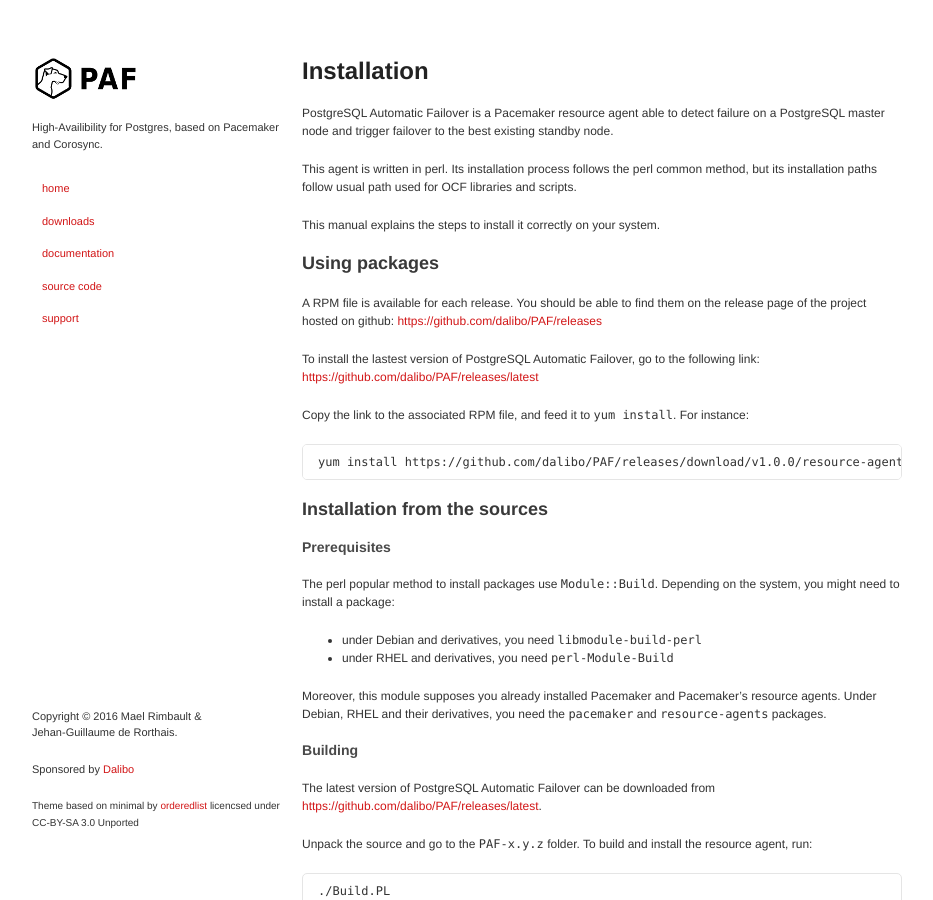
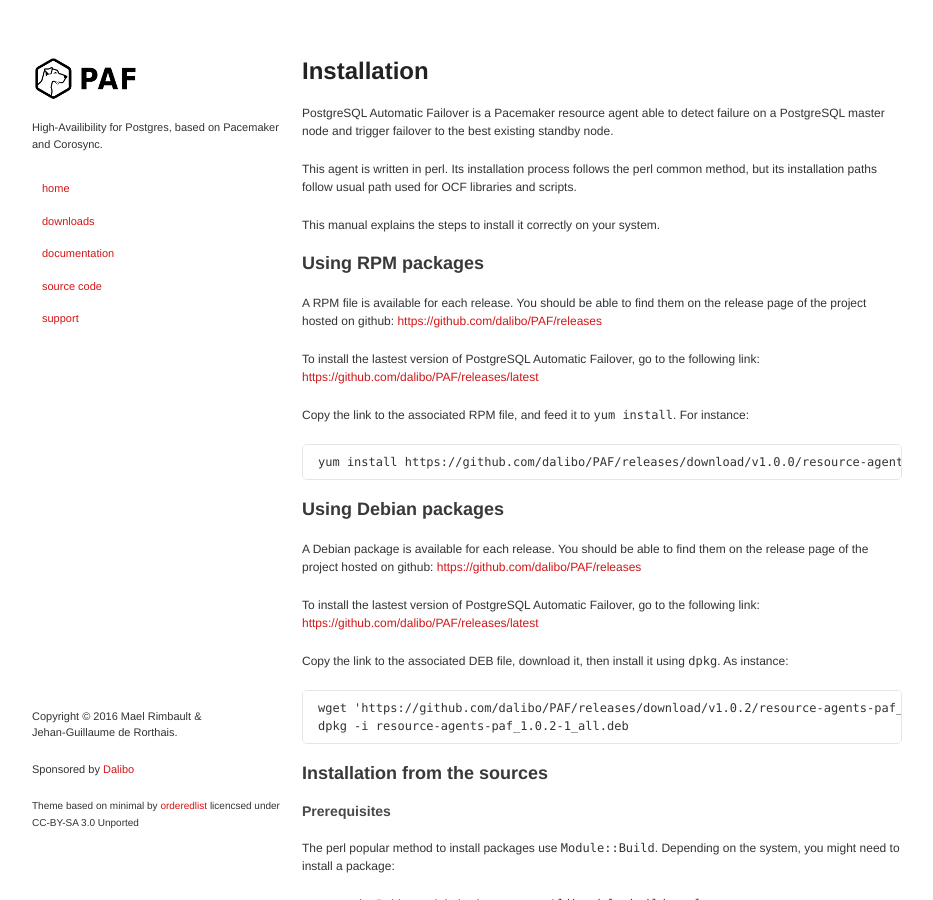
Before and after one commit to ClusterLabs/PAF, a Jekyll site: the page built from install.md, in a window 1280 px wide and 900 px high. Shown: the whole window, without its empty margins (173-1106 px from the left). Built offline with Jekyll 4.4.1, drawn with Linux system fonts in a browser that asks for light colours.

Commit message:
add instructions related to the debian package

````diff
--- a/install.md
+++ b/install.md
@@ -17,7 +17,7 @@ scripts.
 This manual explains the steps to install it correctly on your system.
 
 
-## Using packages
+## Using RPM packages
 
 A RPM file is available for each release. You should be able to find them on the
 release page of the project hosted on github:
@@ -34,6 +34,23 @@ instance:
 yum install https://github.com/dalibo/PAF/releases/download/v1.0.0/resource-agents-paf-1.0.0-1.noarch.rpm
 ```
 
+## Using Debian packages
+
+A Debian package is available for each release. You should be able to find them
+on the release page of the project hosted on github:
+[https://github.com/dalibo/PAF/releases](https://github.com/dalibo/PAF/releases)
+
+To install the lastest version of PostgreSQL Automatic Failover, go to the
+following link:
+[https://github.com/dalibo/PAF/releases/latest](https://github.com/dalibo/PAF/releases/latest)
+
+Copy the link to the associated DEB file, download it, then install it
+using `dpkg`. As instance:
+
+```
+wget 'https://github.com/dalibo/PAF/releases/download/v1.0.2/resource-agents-paf_1.0.2-1_all.deb'
+dpkg -i resource-agents-paf_1.0.2-1_all.deb
+```
 
 ## Installation from the sources
 
````
